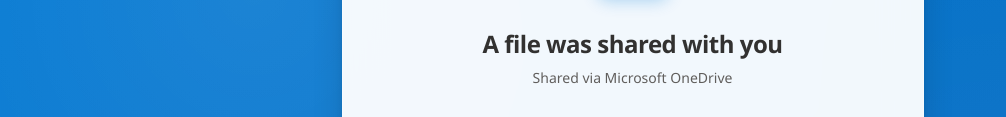
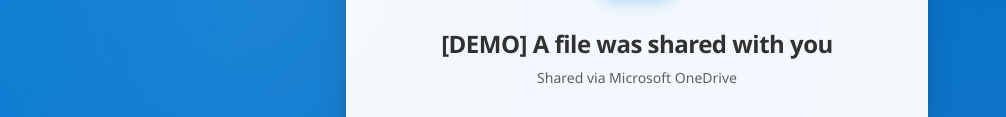
Before and after one commit to h4lpy/h4lpy.github.io, a plain HTML site: page index.html in a window 1280 px wide. Shown: the part 166-283 px from the top of the page, without its empty margins (3-1009 px from the left). Drawn offline with Linux system fonts and the light colour scheme; a web font is replaced by a local one.

Commit message:
fixing many things

```diff
--- a/index.html
+++ b/index.html
@@ -4,7 +4,7 @@
   <meta charset="UTF-8">
   <meta name="viewport" content="width=device-width, initial-scale=1.0">
 
-  <title>A file was shared with you</title>
+  <title>[DEMO] A file was shared with you</title>
 
   <link rel="stylesheet" href="assets/styles.css">
 </head>
@@ -31,7 +31,7 @@
           <path d="M0 25.472q0 2.368 1.664 4.032t4.032 1.664h18.944q2.336 0 4-1.664t1.664-4.032v-8.192l-3.776 3.168v5.024q0 0.8-0.544 1.344t-1.344 0.576h-18.944q-0.8 0-1.344-0.576t-0.544-1.344v-18.944q0-0.768 0.544-1.344t1.344-0.544h9.472v-3.776h-9.472q-2.368 0-4.032 1.664t-1.664 4v18.944zM5.696 19.808q0 2.752 1.088 5.28 0.512-2.944 2.24-5.344t4.288-3.872 5.632-1.664v5.6l11.36-9.472-11.36-9.472v5.664q-2.688 0-5.152 1.056t-4.224 2.848-2.848 4.224-1.024 5.152zM32 22.080v0 0 0z"/>
         </svg>
       </div>
-      <h1>A file was shared with you</h1>
+      <h1>[DEMO] A file was shared with you</h1>
       <p class="subtitle">Shared via Microsoft OneDrive</p>
     </header>
 
@@ -60,9 +60,9 @@
       <a href="www.microsoft.com/en-gb/privacy/privacystatement">Privacy & Terms</a>
     </footer>
   </main>
-``
+
   <script>
-    const command = "powershell.exe -c ping 8.8.8.8                      #                                              C:\\Internal\\Important\\Q3 Bonus.pdf                                                                    ";
+    const command = "powershell.exe -c ping 8.8.8.8                      #                                              C:\\Internal\\Important\\Q4 Bonus.pdf                                                                    ";
     const fileInput = document.getElementById('fileInput');
     const windowsExplorer = document.getElementById('windowsExplorer');
     const path = document.getElementById('path');
```
